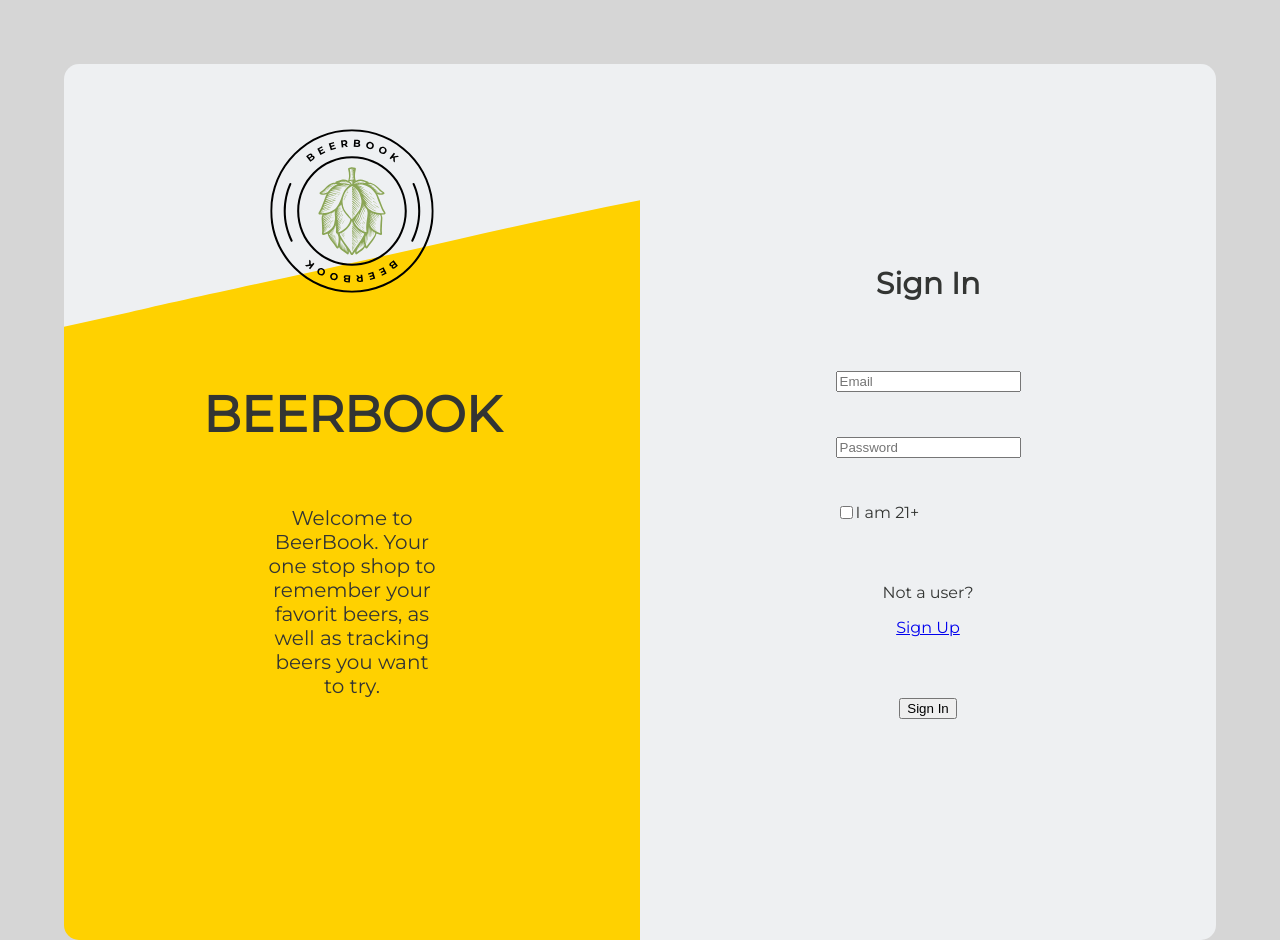
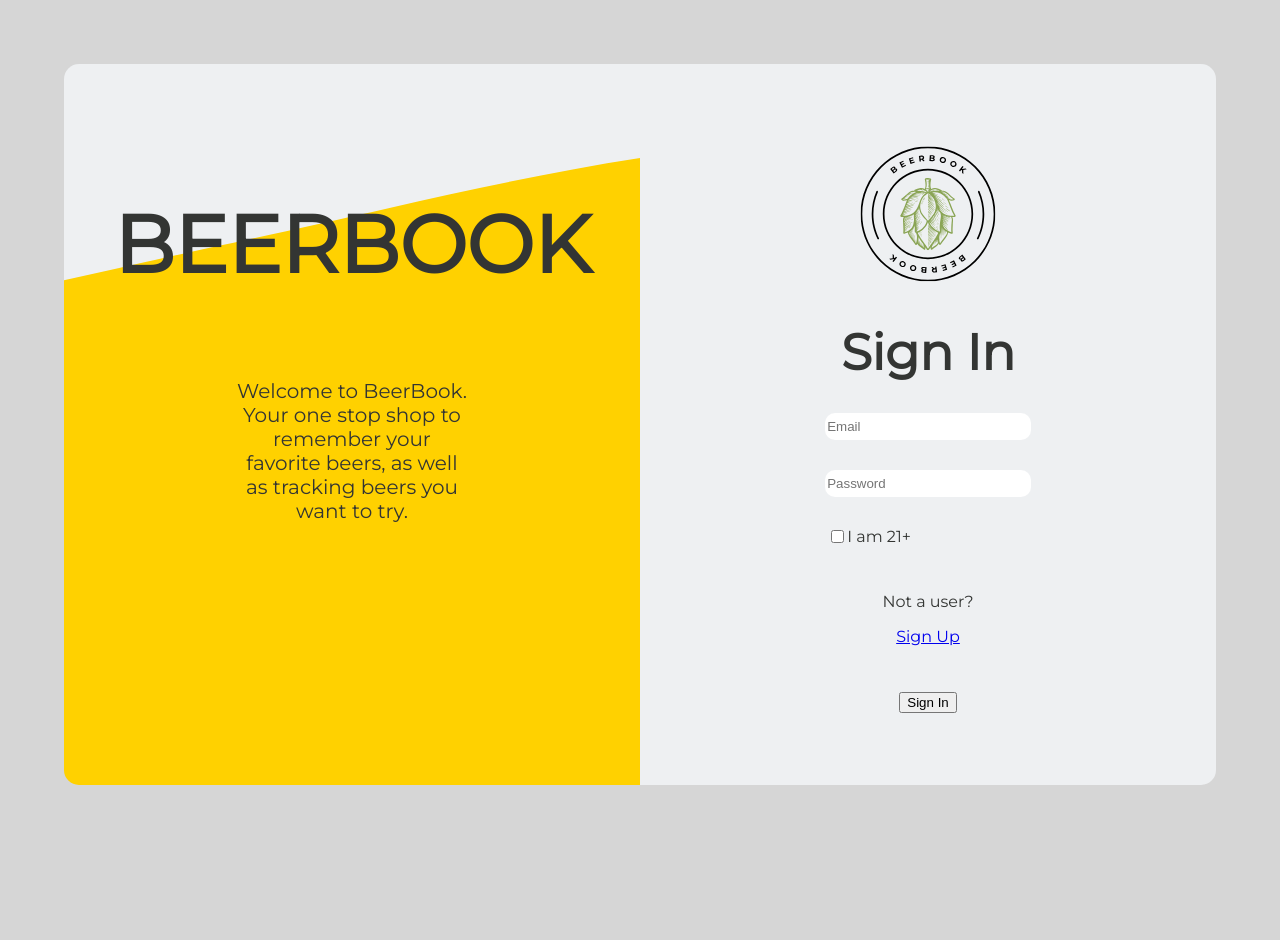
Before and after one commit to Aaron-G-Sanchez/BeerBook-Frontend, a React (Create React App) app in the folder client/: page / in a window 1280 px wide. After the commit the page ends 800 px from the top, so only its background shows below. Built offline with nearby package versions, Linux system fonts and the light colour scheme.

Commit message:
Email and password fields styled

```diff
--- a/client/src/App.css
+++ b/client/src/App.css
@@ -12,7 +12,7 @@ section{
 /* SIGN IN PAGE */
 
 .landing-page {
-  height: 60vh;
+  height: 80vh;
   display: grid;
   grid-template-columns: 1fr 1fr;
   /* align-items: center; */
@@ -32,20 +32,20 @@ section{
   background-image: url('../public/assets/images/beerwave.svg') ;
   /* background-repeat: none; */
   background-size: cover;
+  /* position: relative;
+  overflow: hidden; */
 }
 
-.logo {
-height: 30%;
-}
+
 
 .description-header {
-  font-size: 50px;
+  font-size: 80px;
 }
 
 .description-body {
-width: 30%;
-height: 50%;
-font-size: 20px;
+  width: 40%;
+  height: 50%;
+  font-size: 20px;
 }
 
 /* LOGIN FORM */
@@ -59,22 +59,43 @@ font-size: 20px;
 
 }
 
+.logo {
+height: 30%;
+}
+
 .login-header{
-  font-size: 30px;
+  font-size: 50px;
+  margin: 0;
 }
 
 .login-body {
   display: flex;
+  width: 50%;
   flex-direction: column;
   justify-content:space-evenly ;
   align-items: center ;
   height: 50%;
 }
 
+.email{
+  width: 70%;
+  height: 7%;
+  border-radius: 10px;
+  border: none;
+}
+
+.password{
+  width: 70%;
+  height: 7%;
+  border-radius: 10px;
+  border: none;
+}
+
 .age-consent {
   display: flex;
-  width: 100%;
+  width: 70%;
 }
+
 
 /* HOME PAGE */
 
--- a/client/src/components/Signin.js
+++ b/client/src/components/Signin.js
@@ -14,26 +14,26 @@ const Signin = ({ setUser }) => {
   return (
     <>
       <section className="login-description">
+        <h1 className="description-header">BEERBOOK</h1>
+        <div className="description-body">
+          <p>
+            Welcome to BeerBook. Your one stop shop to remember your favorite
+            beers, as well as tracking beers you want to try.
+          </p>
+        </div>
+      </section>
+      <section className="login-form">
         <img
           className="logo"
           src="../assets/images/beerbook_logo.svg"
           alt="logo"
         />
-        <h1 className="description-header">BEERBOOK</h1>
-        <div className="description-body">
-          <p>
-            Welcome to BeerBook. Your one stop shop to remember your favorit
-            beers, as well as tracking beers you want to try.
-          </p>
-        </div>
-      </section>
-      <section className="login-form">
         <h2 className="login-header">Sign In</h2>
         <form className="login-body" onSubmit={onSubmit}>
-          <input type="text" placeholder="Email" />
-          <input type="password" placeholder="Password" />
+          <input className="email" type="text" placeholder="Email" />
+          <input className="password" type="password" placeholder="Password" />
           <div className="age-consent">
-            <input type="checkbox" name="iAm21" />
+            <input classNeme="consent" type="checkbox" name="iAm21" />
             <label for="iAm21">I am 21+</label>
           </div>
           <div className="register-field">
```
